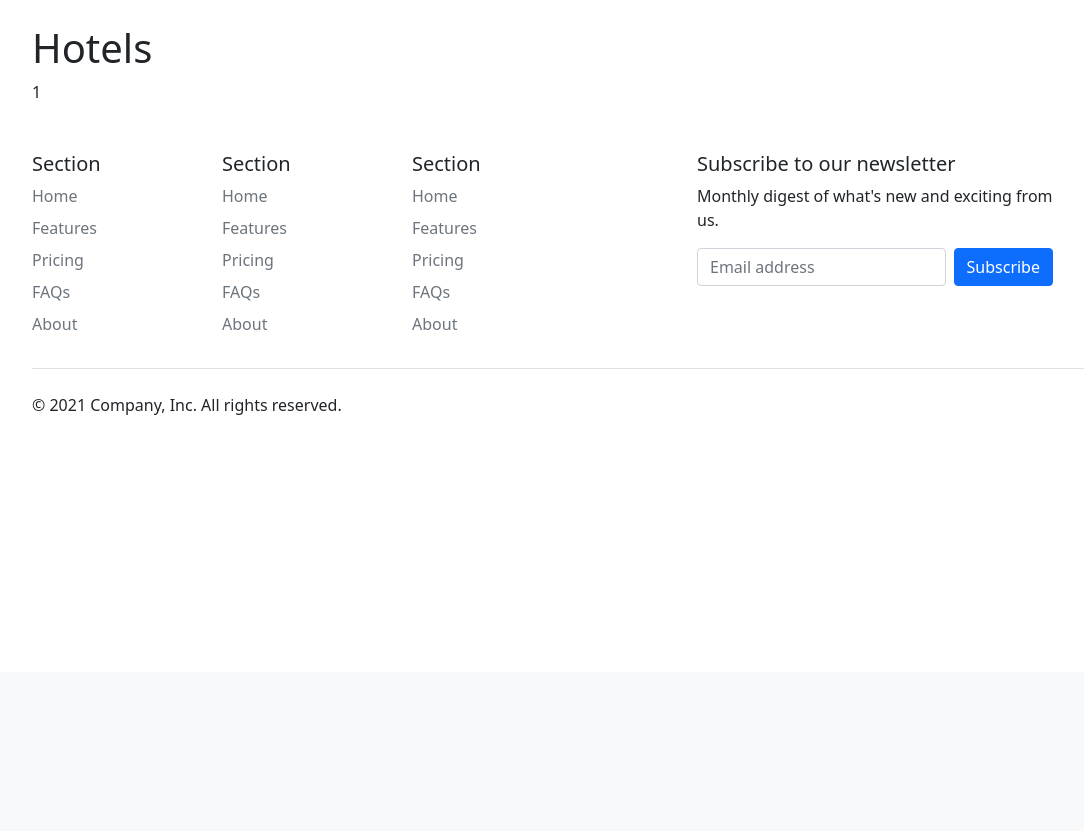
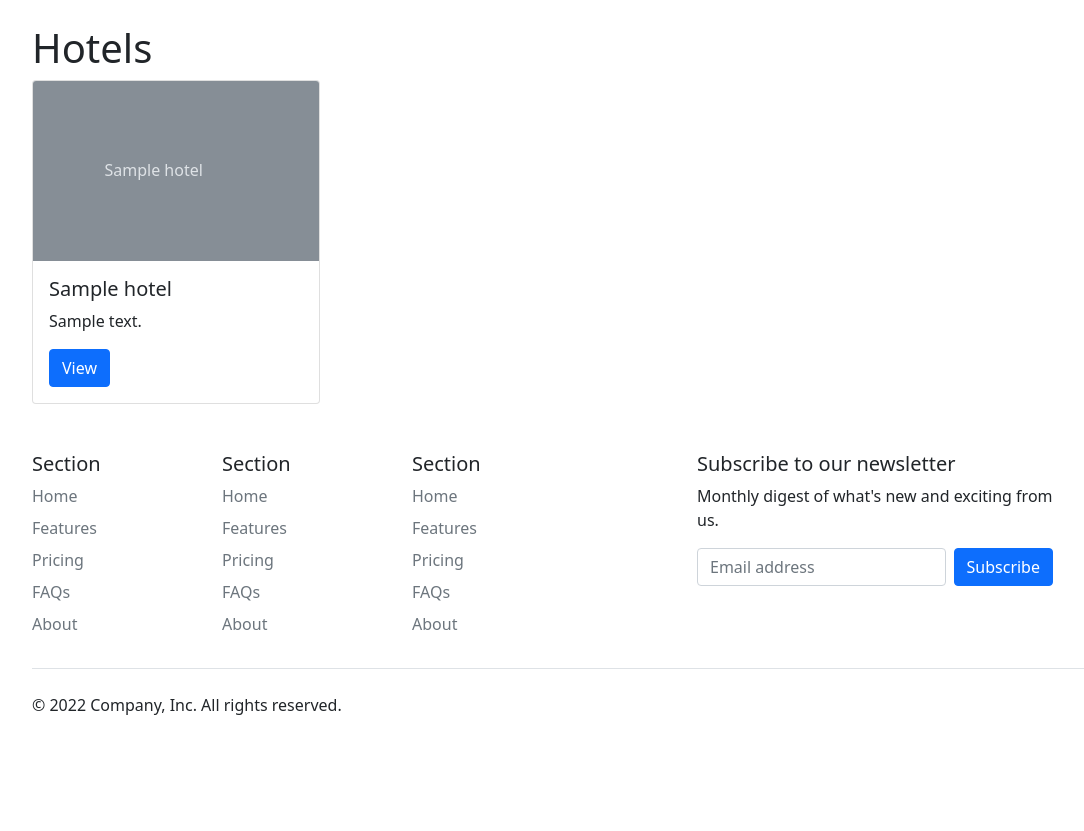
Before and after one commit to togrul2/Hotel-app-Flask-, a Flask app: template flaskr/templates/hotel/hotels.html in a window 1280 px wide. Shown: the part 128-959 px from the top of the page, without its empty margins (50-1134 px from the left). Before the commit the page ends 543 px from the top, so only its background shows below. Run offline with Flask 2, Linux system fonts and the light colour scheme; the template is opened without the code that fills it: most values are stand-ins (such as "Sample title", 1, 10 or a date in 2020); some libraries are stand-ins or nearby versions.

```diff
--- a/flaskr/static/css/hotels.css
+++ b/flaskr/static/css/hotels.css
@@ -0,0 +1,6 @@
+.custom-grid {
+    display: grid;
+    grid-template-columns: 1fr 1fr 1fr 1fr;
+    row-gap: 2rem;
+
+}
--- a/flaskr/templates/hotel/create-hotel.html
+++ b/flaskr/templates/hotel/create-hotel.html
@@ -8,7 +8,7 @@
             <form method="post">
                 <div class="mb-3">
                     <label for="name" class="form-label">Hotel name</label>
-                    <input type="text" class="form-control" id="name" name="name" placeholder="Badamdar plaza">
+                    <input type="text" class="form-control" id="name" name="name" placeholder="Badamdar plaza" required>
                 </div>
                 <div class="mb-3">
                     <label for="description" class="form-label">Description</label>
@@ -16,7 +16,7 @@
                 </div>
                 <div class="mb-3">
                     <label class="form-label" for="location">Location</label>
-                    <input class="form-control" type="text" name="location" id="location" placeholder="Location">
+                    <input class="form-control" type="text" name="location" id="location" placeholder="Location" required>
                 </div>
                 <a class="btn btn-outline-primary" href="{{ url_for('homepage') }}">Cancel</a>
                 <input class="btn btn-primary" type="submit" value="Create">
--- a/flaskr/templates/hotel/hotels.html
+++ b/flaskr/templates/hotel/hotels.html
@@ -2,13 +2,29 @@
 
 {% block title %}Hotels{% endblock %}
 
+{% block head %}
+    <link rel="stylesheet" href="{{ url_for('static', filename='css/hotels.css') }}">
+{% endblock %}
+
 {% block body %}
-    <div class="container">
+<div class="container">
     <h1>Hotels</h1>
-    <div class="grid">
+    <div class="custom-grid">
         {% for hotel in hotels %}
-            {{ loop.index }}
+
+            <div class="card" style="width: 18rem;">
+                <svg class="bd-placeholder-img card-img-top" width="100%" height="180" xmlns="http://www.w3.org/2000/svg" role="img" aria-label="Placeholder: Image cap" preserveAspectRatio="xMidYMid slice" focusable="false">
+                    <title>Placeholder</title>
+                    <rect width="100%" height="100%" fill="#868e96"></rect>
+                    <text x="25%" y="50%" fill="#dee2e6" dy=".3em">{{ hotel.name }}</text>
+                </svg>
+              <div class="card-body">
+                <h5 class="card-title">{{ hotel.name }}</h5>
+                <p class="card-text">{{ hotel.description }}</p>
+                <a href="#" class="btn btn-primary">View</a>
+              </div>
+            </div>
         {% endfor %}
     </div>
-    </div>
+</div>
 {% endblock %}
--- a/flaskr/templates/includes/footer.html
+++ b/flaskr/templates/includes/footer.html
@@ -48,7 +48,7 @@
     </div>
 
     <div class="d-flex justify-content-between py-4 my-4 border-top">
-      <p>© 2021 Company, Inc. All rights reserved.</p>
+      <p>© 2022 Company, Inc. All rights reserved.</p>
       <ul class="list-unstyled d-flex">
         <li class="ms-3"><a class="link-dark" href="#"><svg class="bi" width="24" height="24"><use xlink:href="#twitter"></use></svg></a></li>
         <li class="ms-3"><a class="link-dark" href="#"><svg class="bi" width="24" height="24"><use xlink:href="#instagram"></use></svg></a></li>
```
Also changed, not shown: flaskr/hotel.py (+8 -3 lines), 1 other file.
